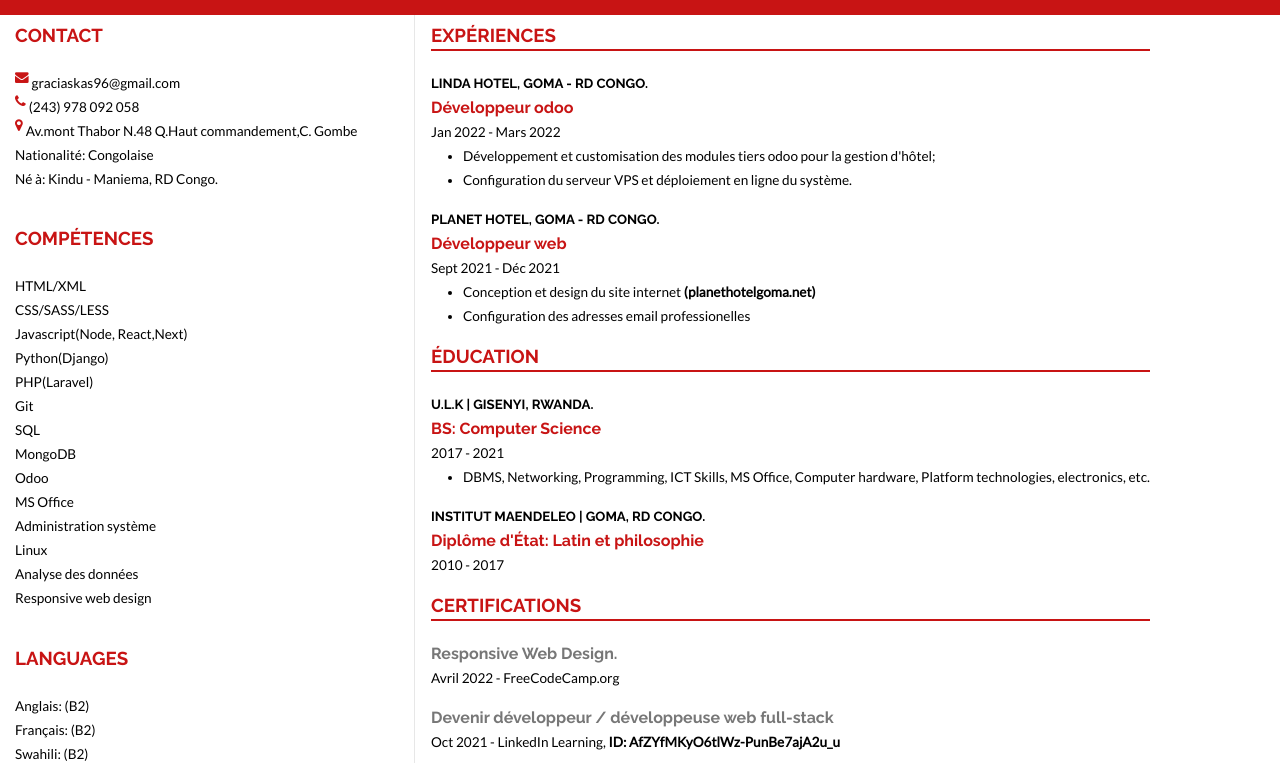
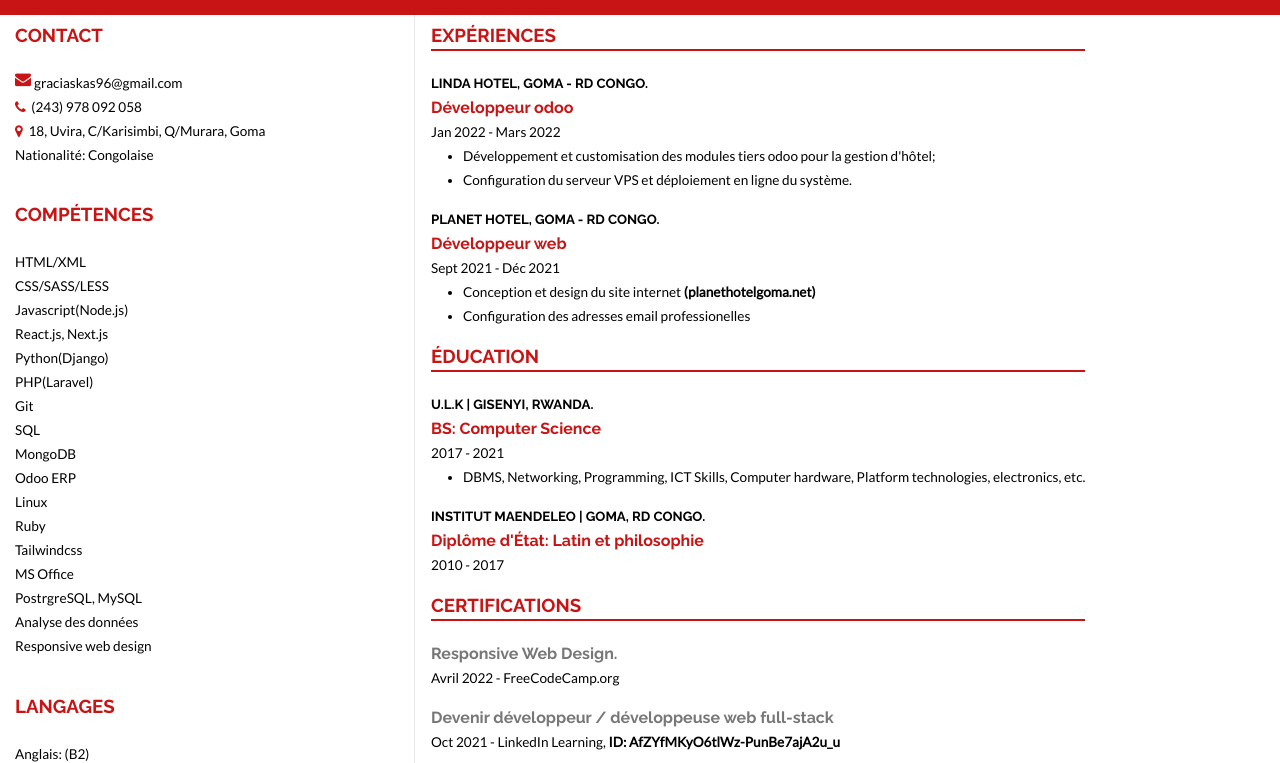
Before and after one commit to graciaskas/myresume, a plain HTML site: page index.html in a window 1280 px wide. Shown: the part 134-897 px from the top of the page. Drawn offline with Linux system fonts and the light colour scheme.

Commit message:
first commit

```diff
--- a/css/main.css
+++ b/css/main.css
@@ -23,7 +23,7 @@ p,li {
 span {
     color: rgb(200, 20, 20) !important;
     margin-right: 3px;
-    font-size: 0.8rem;
+    font-size: 0.7rem;
 }
 header {
     background: rgb(200, 20, 20);
@@ -58,9 +58,10 @@ main {
 .left_block {
     margin-bottom: 2.2rem;
 }
-.left_block p {
+.left_block div {
     display: flex;
     align-items: flex-start;
+    justify-content: flex-start;
 }
 .left_block h3{
     margin-bottom: 1.5rem;
--- a/index.html
+++ b/index.html
@@ -19,7 +19,7 @@
                         </div>
                         <div class="h_objectif">
                             <h1 class="t-white">Gracias Kasongo</h1>
-                            <h3 class="t-white">Informaticien, développeur  web.</h3>
+                            <h3 class="t-white">Développeur web full-stack.</h3>
                             <p class="t-white">Aptitude á développer et á concevoir des logiciels dans des délais contraints. Expérimenté dans le developement de logiciel, l'analyse des besoins du client et le débogage de programmes. Grande curiosité intellectuelle et capacité d'adaptation aux nouvelles évolutions informatiques.</p>
                         </div>
                     </div>
@@ -36,32 +36,33 @@
                 <div class="side_left">
                     <div class="left_block">
                         <h3 class="t-danger">CONTACT</h3>
-                        <p><span class="fa fa-envelope"></span> graciaskas96@gmail.com </p>
+                        <div><span class="fa fa-envelope"></span> <p>graciaskas96@gmail.com</p> </div>
                         <p><span class="fa fa-phone"></span> (243) 978 092 058 </p>
-                        <p><span class="fa fa-map-marker"></span> Av.mont Thabor N.48 Q.Haut commandement,C. Gombe </p>
+                        <p><span class="fa fa-map-marker"></span> 18, Uvira, C/Karisimbi, Q/Murara, Goma </p>
                         <p>Nationalité: Congolaise</p>
-                        <p>Né à: Kindu - Maniema, RD Congo.</p>
                     </div>
                     <div class="left_block">
                         <h3 class="t-danger upper">Compétences</h3>
                         <p>HTML/XML</p>
                         <p>CSS/SASS/LESS</p>
-                        <p>Javascript(Node, React,Next)</p>
+                        <p>Javascript(Node.js)</p>
+                        <p>React.js, Next.js</p>
                         <p>Python(Django)</p>
                         <p>PHP(Laravel)</p>
                         <p>Git</p>
                         <p>SQL</p>
                         <p>MongoDB</p>
-                        <p>Odoo</p>
+                        <p>Odoo ERP</p>
+                        <p>Linux</p>
+                        <p>Ruby</p>
+                        <p>Tailwindcss</p>
                         <p>MS Office</p>
-                        <p></p>
-                        <p>Administration système</p>
-                        <p>Linux</p>
+                        <p>PostrgreSQL, MySQL</p>
                         <p>Analyse des données</p>
                         <p>Responsive web design</p>
                     </div>
                     <div class="left_block">
-                        <h3 class="t-danger upper">LANGUAGES</h3>
+                        <h3 class="t-danger upper">LANGAGES</h3>
                         <p>Anglais:  (B2)</p>
                         <p>Français: (B2)</p>
                         <p>Swahili:  (B2)</p>
@@ -92,6 +93,7 @@
                             </ul>
                         </div>
                     </div>
+
                     <!-- works -->
                     <div class="works">
                         <h3 class="upper t-danger">éducation</h3>
@@ -100,7 +102,7 @@
                             <h4> BS: Computer Science</h4>
                             <p> 2017 - 2021 </p>
                             <ul>
-                                <li>DBMS, Networking, Programming, ICT Skills, MS Office, Computer hardware, Platform technologies, electronics, etc.</li>
+                                <li>DBMS, Networking, Programming, ICT Skills, Computer hardware, Platform technologies, electronics, etc.</li>
                             </ul>
                         </div>
                         <div class="work">
```
